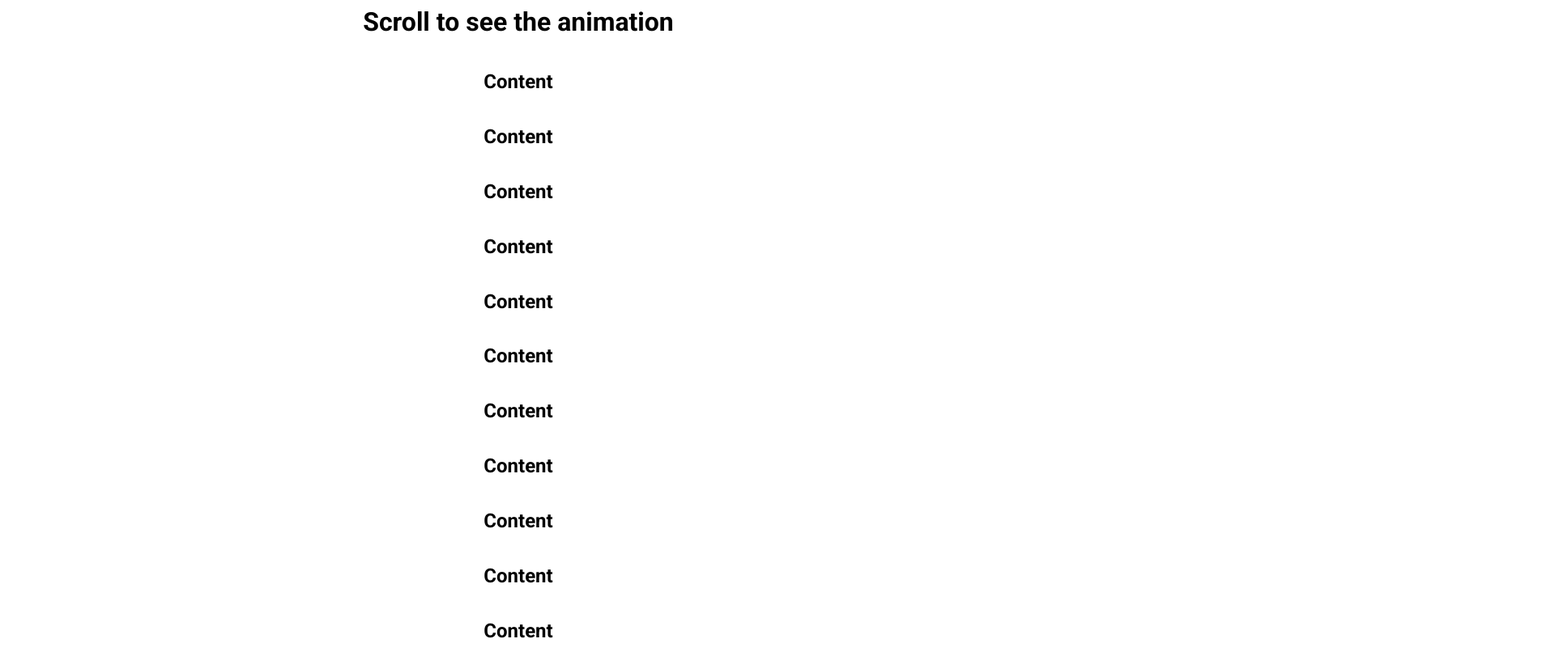
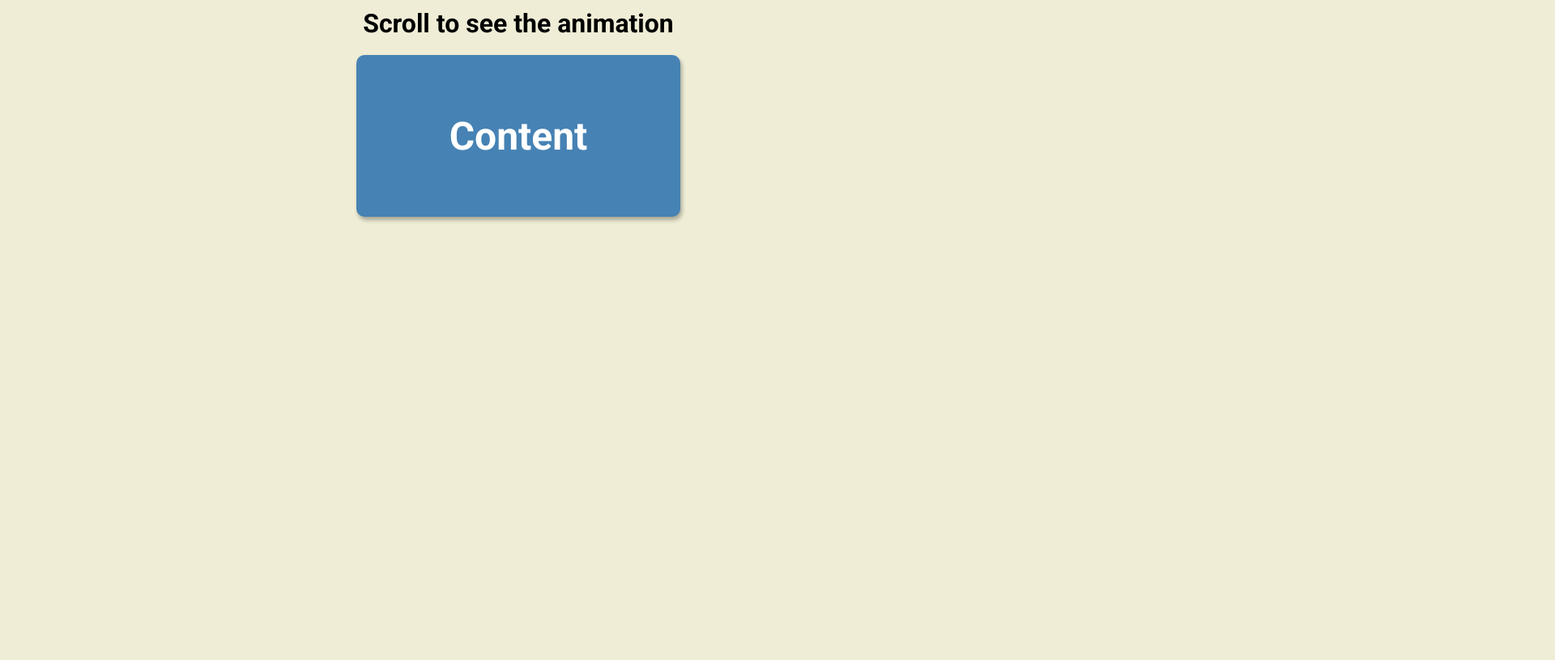
Before and after one commit to MarkLannen/50-JS-Projects_Scrool-Animation, a plain HTML site: page index.html in a window 1280 px wide. Shown: the top 816 px of the page at 81% size, 1920 px wide, since content can reach past the window. Drawn offline with Linux system fonts and the light colour scheme.

Commit message:
add box styling and transforms

```diff
--- a/index.html
+++ b/index.html
@@ -10,7 +10,7 @@
 	</head>
 	<body>
 		<h1>Scroll to see the animation</h1>
-		<div class="box"><h2>Content</h2></div>
+		<div class="box show"><h2>Content</h2></div>
 		<div class="box"><h2>Content</h2></div>
 		<div class="box"><h2>Content</h2></div>
 		<div class="box"><h2>Content</h2></div>
--- a/style.css
+++ b/style.css
@@ -5,12 +5,42 @@
 }
 
 body {
+	background-color: #efedd6;
 	font-family: 'Roboto', sans-serif;
 	display: flex;
 	flex-direction: column;
 	align-items: center;
 	justify-content: center;
-    height: 100vh;
-    overflow: hidden;
 	margin: 0;
 }
+
+h1 {
+	margin: 10px;
+}
+
+.box {
+	background-color: steelblue;
+	color: #fff;
+	display: flex;
+	align-items: center;
+	justify-content: center;
+	width: 400px;
+	height: 200px;
+	margin: 10px;
+	border-radius: 10px;
+	box-shadow: 2px 4px 5px rgba(0, 0, 0, 0.3);
+	transform: translateX(400%);
+	transition: transform(0.4s ease);
+}
+
+.box h2 {
+	font-size: 3rem;
+}
+
+.box:nth-last-of-type(even) {
+	transform: translateX(-400%);
+}
+
+.box.show {
+	transform: translateX(0);
+}
```
Lines whose indentation alone changed are shown as unchanged.
